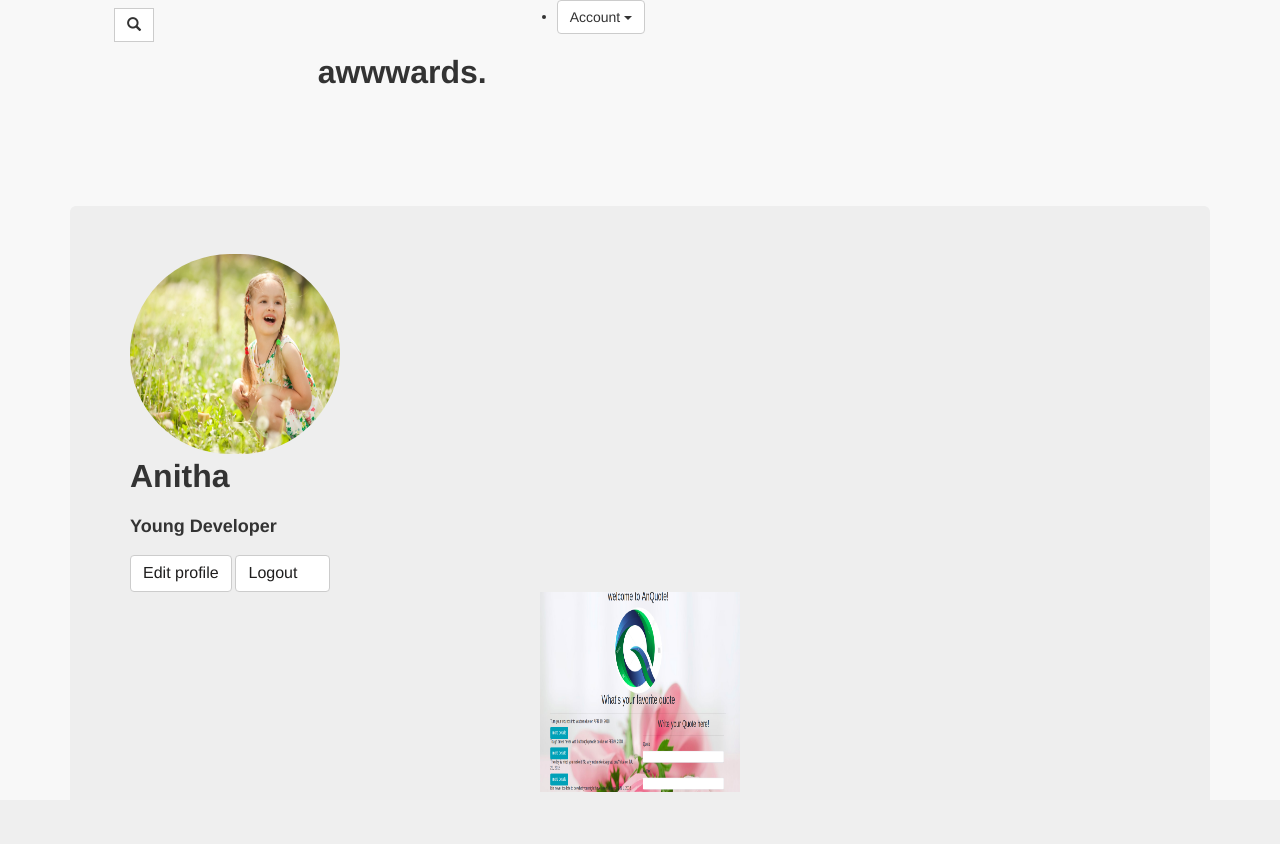
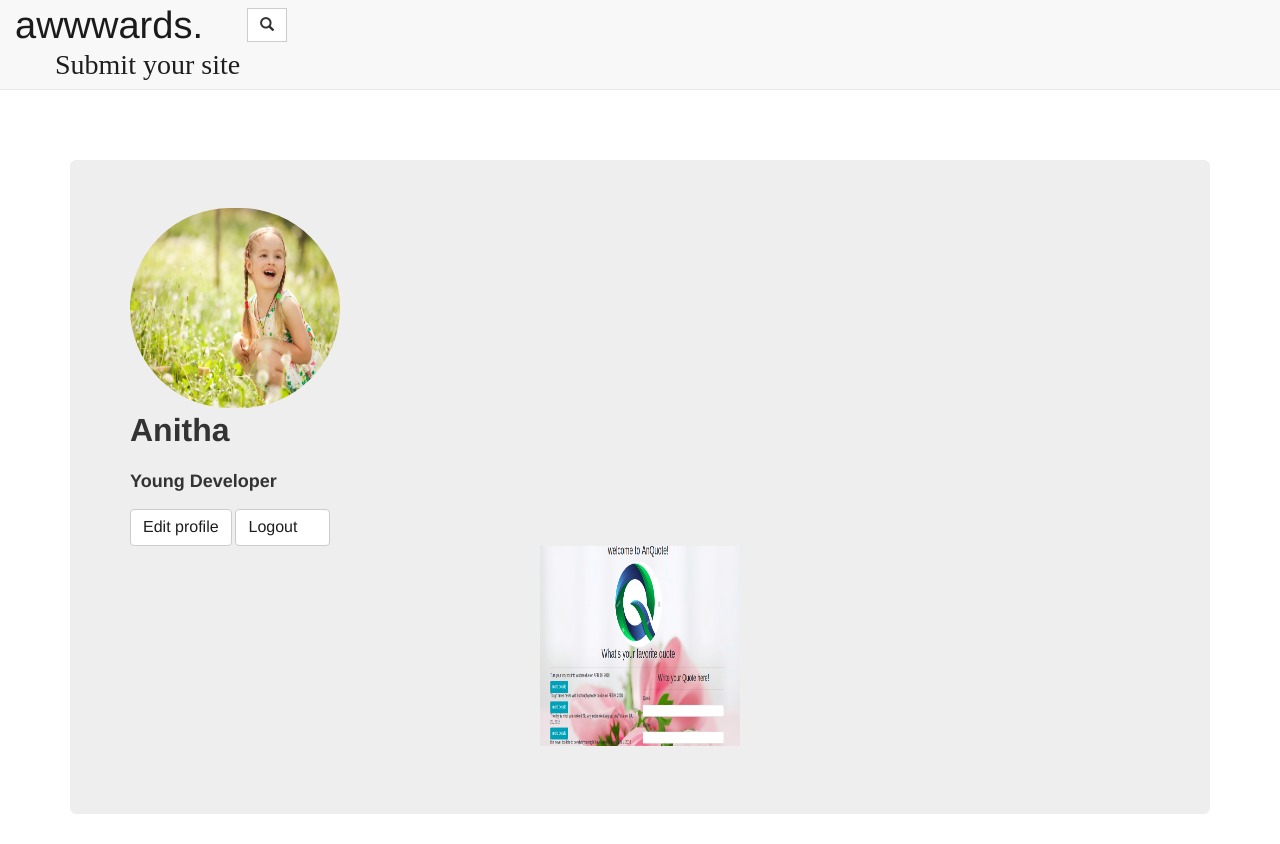
Before and after one commit to Anitha987/Ani-Awards, a Django app: page /profile/ in a window 1280 px wide. Before the commit the page ends 792 px from the top, so only its background shows below. Run offline with Django 3.2, Linux system fonts and the light colour scheme; a user stored in the database is signed in; data comes from the database, SQL or seed files in the repository; both versions use the stored data as it was after the commit; some libraries are stand-ins or nearby versions.

Commit message:
add link

```diff
--- a/awards/templates/my_awards/index.html
+++ b/awards/templates/my_awards/index.html
@@ -8,10 +8,9 @@
   <!-- Looping through news   -->
   {% for awards in images %}
 
-  <div class="row">
     <!-- displaying News articles -->
-    <img src="{{insta.image.url}}" class="img-responsive card-body"style="width:90%;height:90%;margin-top:10%" alt="Image">
-  </div>
+    <img src="{{awards.image.url}}" class="img-responsive card-body"style="width:90%;height:90%;margin-top:10%" alt="Image">
+
 
   {% empty %}
   <div class="row">
--- a/awards/templates/navbar.html
+++ b/awards/templates/navbar.html
@@ -10,51 +10,34 @@
    <nav class="navbar navbar-default navbar-fixed-top">
        <div class="container-fluid">
            <div class="navbar-header">
-               <a  class="navbar-brand" style="color: rgb(31, 30, 30);" class="navbar-brand" href="{% url 'get' %}"><ul>
-                   <i class="fa fa-bar" aria-hidden="true"></i>
-               </ul></a>
-               <a style="color: rgb(27, 27, 27);font-family: 'Leckerli One', cursive;font-size:38px;" class="navbar-brand" href="{% url 'get' %}" ></a>
+              <a style="color: rgb(27, 27, 27);font-size:38px;text-align: center" class="navbar-brand" href="{% url 'get' %}" >awwwards.</a>
            </div>
 
-           <div class="col-sm-4  navbar-center">
+          <div class="col-sm-4  navbar-center">
 
-            <form class="navbar-form" role="search">
-                <div class="input-group-btn">
+           <form class="navbar-form" role="search" action="{% url 'get' %}">
+              <div class="input-group-btn">
+
                 <button class="btn btn-default" type="submit"><i class="glyphicon glyphicon-search"></i></button>
-                </div>
+              </div>
             </form>
-            <p style="font-size:xx-large;text-align: center;float:right"><strong>awwwards.</strong></p>
           </div>
-          <div class="col-sm-6 col-md-6">
-                {% if user.is_authenticated %}
-                <ul>
-                  <li class="dropdown">
-                    <a href="#" class="dropdown-toggle btn btn-default" data-toggle="dropdown" role="button" aria-expanded="false">Account
-                              <span class="caret"></span>
-                          </a>
-                    <ul class="dropdown-menu" role="menu">
-                      <li>
-                        <a href="{%url 'get'%}">Home</a>
-                      </li>
-                      <li>
-                        <a href="{%url 'profileform'%}"></a>
-                      </li>
-                      <li>
-                        <a href="/accounts/password/change">Change Password</a>
-                      </li>
-                      <li>
-                        <a href="/logout">Logout</a>
-                      </li>
-                    </ul>
-                  </li>
-                </ul>
-                {% else %}
-                <li>
-                  <a class='btn btn-default' href="/accounts/login">Login</a>
-                </li>
-
-                {% endif %}
-              </div>
 
 
       </div>
+
+
+
+
+           <div class="col-md-4">
+               <ul>
+                   <a href="{% url 'new_post' %}"><i class="fa" aria-hidden="true" style="font-size:28px;color: rgb(31, 30, 30);padding-right: 40px">Submit your site</i></a>
+
+
+
+               </ul>
+           </div>
+       </div>
+   </nav>
+</body>
+</html>
```
Also changed, not shown: db.sqlite3, media/photos/child.jpg (added).
